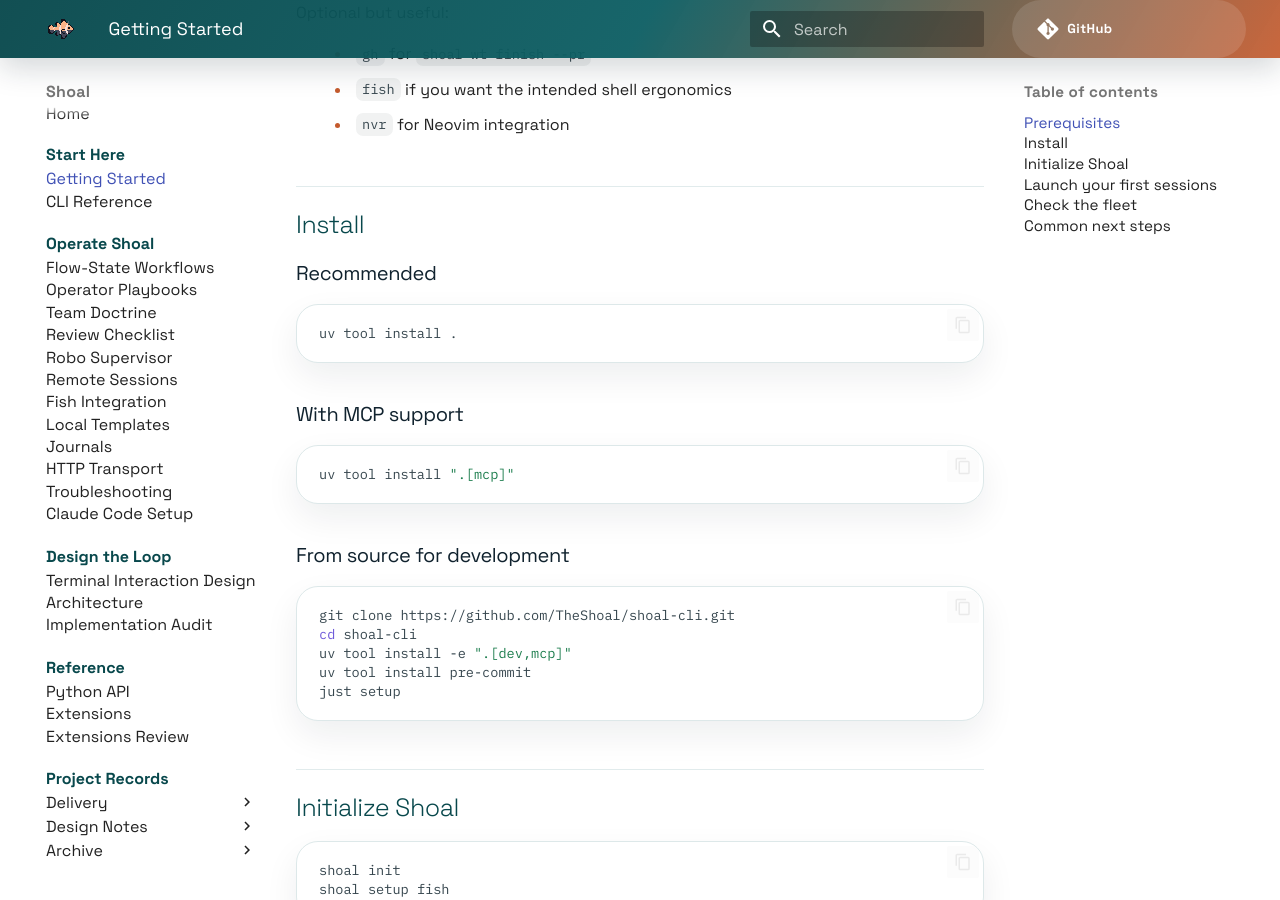
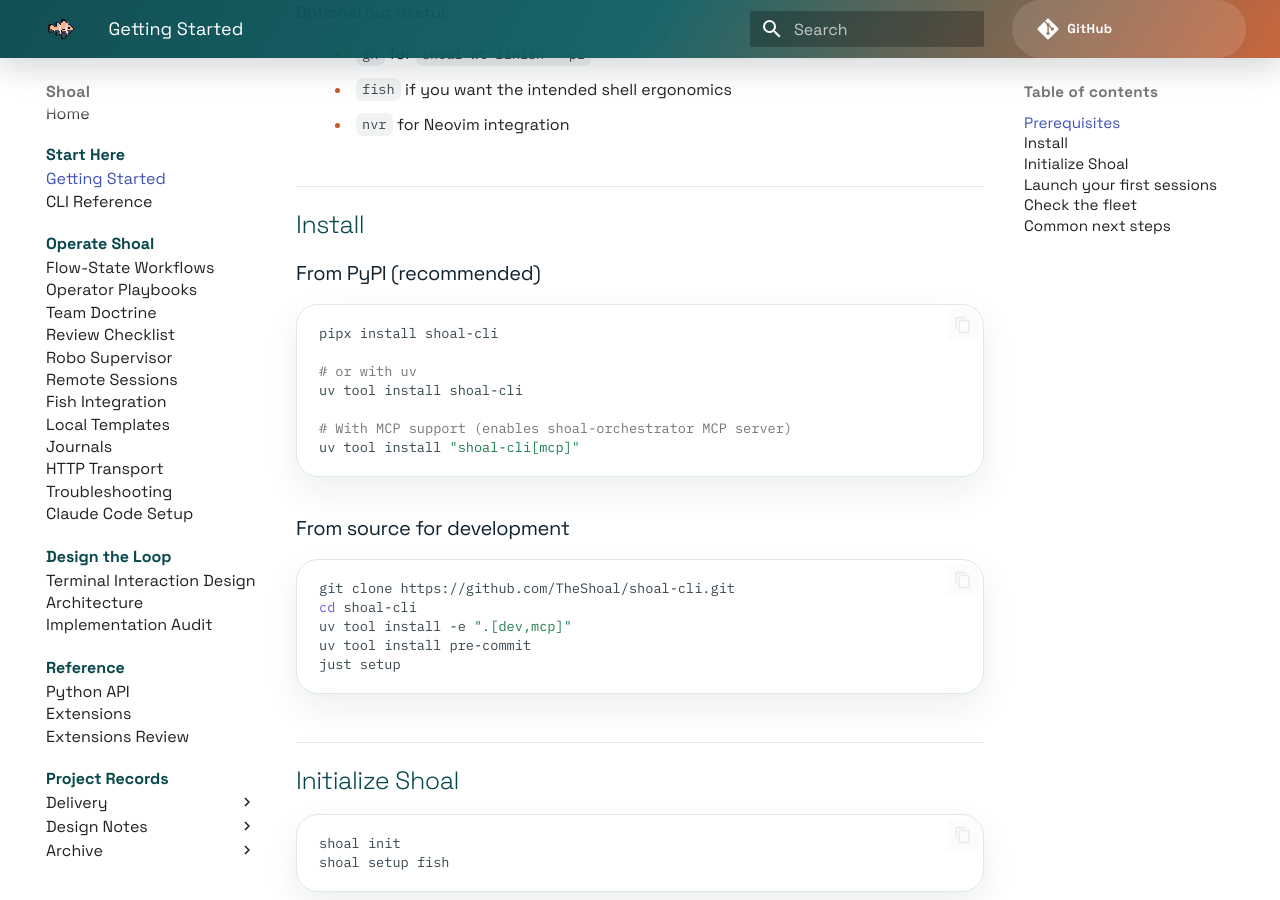
Before and after one commit to TheShoal/shoal-cli, an MkDocs documentation site: the page built from docs/getting-started.md, in a window 1280 px wide and 900 px high, scrolled down 1446 px. Built offline with MkDocs 1.6.1 and Material for MkDocs 9.7.7, drawn with Linux system fonts in a browser that asks for light colours; comment, search, counter and statistics services are not loaded.

Commit message:
chore: release v0.21.0 public beta
- Publish as shoal-cli on PyPI (pipx install shoal-cli)
- pyproject.toml: name=shoal-cli, version=0.21.0, authors, keywords,
  classifiers (beta), project.urls
- .github/workflows/release.yml: publish job with OIDC trusted publisher
- README: version badge v0.21.0-beta, test count 1082, removed ecosystem
  note, updated install section and status table through v0.21.0
- CONTRIBUTING.md + ARCHITECTURE.md: Pi as primary reference backend
- docs/getting-started.md: PyPI as primary install path
- ROADMAP.md: v0.20.0 complete, v0.21.0 section added
- CHANGELOG.md: v0.21.0 entry
- justfile: release recipe also bumps src/shoal/__init__.py
- tests/test_remote.py: fix flaky test_post_success (consume POST body
  before responding to avoid connection-reset race)

````diff
--- a/docs/getting-started.md
+++ b/docs/getting-started.md
@@ -50,16 +50,16 @@
 
 ## Install
 
-### Recommended
+### From PyPI (recommended)
 
 ```bash
-uv tool install .
-```
+pipx install shoal-cli
 
-### With MCP support
+# or with uv
+uv tool install shoal-cli
 
-```bash
-uv tool install ".[mcp]"
+# With MCP support (enables shoal-orchestrator MCP server)
+uv tool install "shoal-cli[mcp]"
 ```
 
 ### From source for development
--- a/src/shoal/__init__.py
+++ b/src/shoal/__init__.py
@@ -1,4 +1,4 @@
 # SPDX-License-Identifier: MIT
 """Terminal-first orchestration for parallel AI coding agents."""
 
-__version__ = "0.20.0"
+__version__ = "0.21.0"
````
Also changed, not shown: ARCHITECTURE.md (+2 -2 lines), CHANGELOG.md (+11 -0 lines), CONTRIBUTING.md (+1 -1 lines), README.md (+16 -14 lines), ROADMAP.md (+38 -2 lines), pyproject.toml (+26 -2 lines), 4 other files.
